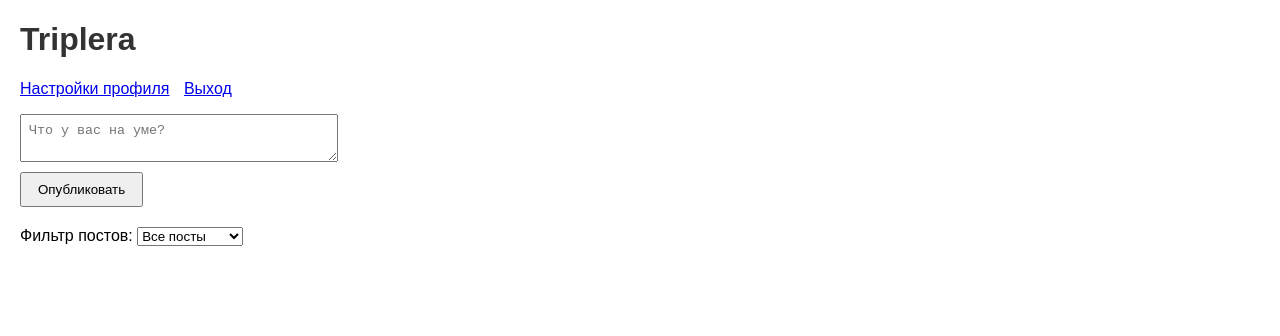
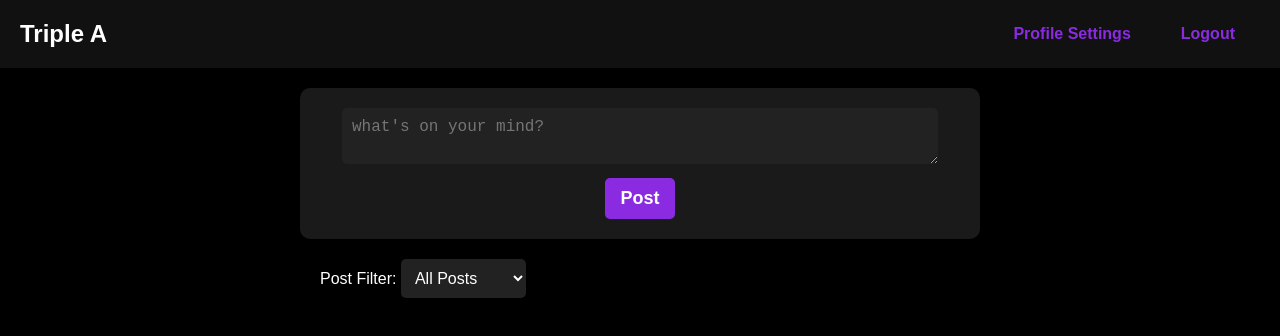
Before and after one commit to ai-dar/Triplera, a website: page public/main.html in a window 1280 px wide. Drawn offline with Linux system fonts and the light colour scheme; no server answers; sample sign-in values are in the browser's storage.

Commit message:
Finish Design main

```diff
--- /dev/null
+++ b/public/css/main.css
@@ -0,0 +1,151 @@
+body {
+    background-color: #000;
+    color: #fff;
+    font-family: Arial, sans-serif;
+    margin: 0;
+    padding: 0;
+    text-align: center;
+}
+
+header {
+    background-color: #111;
+    padding: 20px;
+    display: flex;
+    justify-content: space-between;
+    align-items: center;
+}
+
+h1 {
+    margin: 0;
+    font-size: 24px;
+}
+
+nav ul {
+    list-style: none;
+    padding: 0;
+    margin: 0;
+    display: flex;
+}
+
+nav ul li {
+    margin: 0 10px;
+}
+
+nav ul li a {
+    color: #8A2BE2;
+    text-decoration: none;
+    font-weight: bold;
+    padding: 10px 15px;
+    border-radius: 5px;
+    transition: background-color 0.3s;
+}
+
+nav ul li a:hover {
+    background-color: rgba(138, 43, 226, 0.2);
+}
+
+#createPost {
+    margin: 20px auto;
+    width: 50%;
+    background-color: rgba(255, 255, 255, 0.1);
+    padding: 20px;
+    border-radius: 10px;
+}
+
+textarea {
+    width: 90%;
+    padding: 10px;
+    border-radius: 5px;
+    border: none;
+    font-size: 16px;
+    background-color: #222;
+    color: #fff;
+}
+
+button {
+    background-color: #8A2BE2;
+    color: #fff;
+    border: none;
+    padding: 10px 15px;
+    font-size: 18px;
+    font-weight: bold;
+    border-radius: 5px;
+    cursor: pointer;
+    transition: transform 0.3s, box-shadow 0.3s;
+    margin-top: 10px;
+}
+
+button:hover {
+    transform: scale(1.05);
+    box-shadow: 0 0 10px rgba(138, 43, 226, 0.8);
+}
+
+#filter {
+    margin: 20px auto;
+    width: 50%;
+    text-align: left;
+}
+
+select {
+    padding: 10px;
+    font-size: 16px;
+    background-color: #222;
+    color: #fff;
+    border: none;
+    border-radius: 5px;
+}
+
+#posts {
+    margin-top: 20px;
+    width: 60%;
+    margin-left: auto;
+    margin-right: auto;
+    display: flex;
+    flex-direction: column;
+    gap: 20px;
+}
+
+.post {
+    background-color: rgba(255, 255, 255, 0.1);
+    padding: 15px;
+    border-radius: 10px;
+    text-align: left;
+}
+
+.post strong {
+    color: #8A2BE2;
+    font-size: 18px;
+}
+
+.post small {
+    display: block;
+    margin-top: 5px;
+    color: #aaa;
+}
+
+.like-btn, .comment-btn {
+    background-color: #444;
+    color: #fff;
+    padding: 5px 10px;
+    font-size: 14px;
+    border-radius: 5px;
+    margin-right: 5px;
+    transition: background-color 0.3s;
+}
+
+.like-btn:hover, .comment-btn:hover {
+    background-color: #8A2BE2;
+}
+
+.comments {
+    margin-top: 10px;
+    padding-top: 10px;
+    border-top: 1px solid rgba(255, 255, 255, 0.2);
+}
+
+.comment {
+    margin-top: 5px;
+    font-size: 14px;
+    color: #ddd;
+    padding-left: 10px;
+}
--- a/public/main.html
+++ b/public/main.html
@@ -2,34 +2,34 @@
 <html lang="ru">
 <head>
   <meta charset="UTF-8">
-  <title>Triplera — Лента</title>
-  <link rel="stylesheet" href="css/style.css">
+  <title>Triplera — Feed</title>
+  <link rel="stylesheet" href="css/main.css">
 </head>
 <body>
   <header>
-    <h1>Triplera</h1>
+    <h1>Triple A</h1>
     <nav>
       <ul>
-        <li><a href="profile.html">Настройки профиля</a></li>
-        <li><a href="#" id="logout">Выход</a></li>
+        <li><a href="profile.html">Profile Settings</a></li>
+        <li><a href="#" id="logout">Logout</a></li>
       </ul>
     </nav>
   </header>
 
   <section id="createPost">
     <form id="postForm">
-      <textarea id="postContent" placeholder="Что у вас на уме?" maxlength="280" required></textarea>
-      <button type="submit">Опубликовать</button>
+      <textarea id="postContent" placeholder="what's on your mind?" maxlength="280" required></textarea>
+      <button type="submit">Post</button>
     </form>
   </section>
 
   <!-- Блок выбора фильтра постов -->
   <section id="filter">
-    <label for="filterSelect">Фильтр постов:</label>
+    <label for="filterSelect">Post Filter:</label>
     <select id="filterSelect">
-      <option value="all">Все посты</option>
-      <option value="own">Мои посты</option>
-      <option value="others">Другие посты</option>
+      <option value="all">All Posts</option>
+      <option value="own">My Posts</option>
+      <option value="others">Other Posts</option>
     </select>
   </section>
 
```
